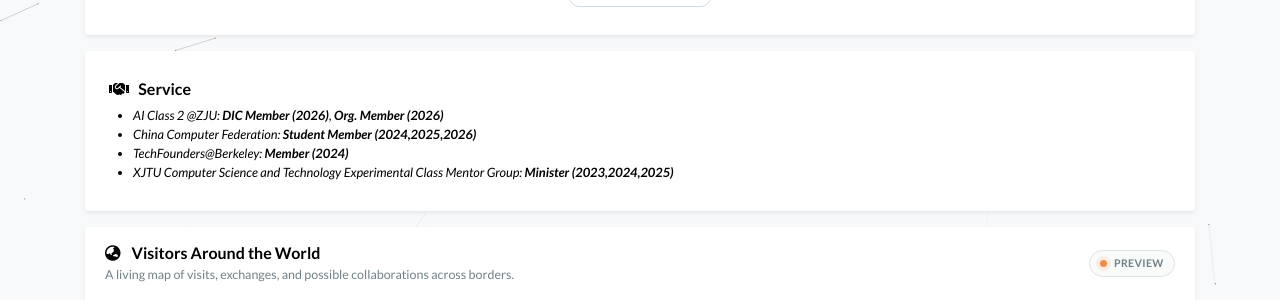
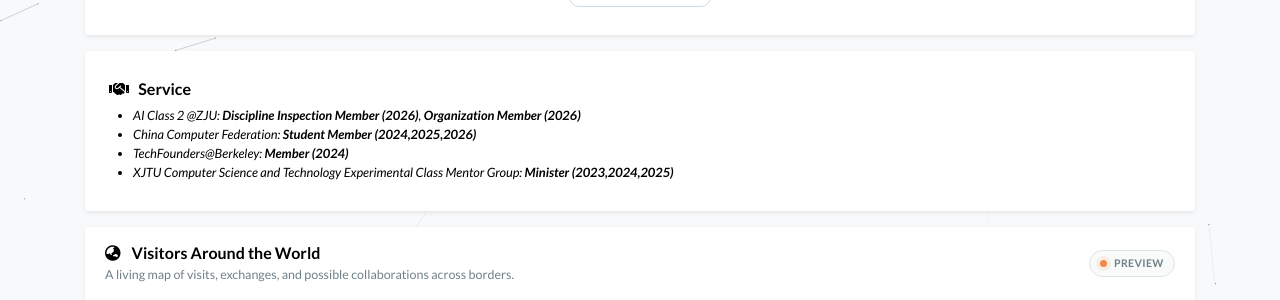
Before and after one commit to Shengxiang-Lin/Shengxiang-Lin.github.io, a Jekyll site: the page built from index.html, in a window 1280 px wide and 900 px high, scrolled down 1708 px. Shown: the part 263-563 px from the top of the window. Built offline with Jekyll 4.4.1, drawn with Linux system fonts in a browser that asks for light colours; a style sheet for code colours, icons or effects is not loaded.

Commit message:
Update profile.yml

```diff
--- a/_data/profile.yml
+++ b/_data/profile.yml
@@ -118,7 +118,7 @@ experience_zh:
     date: 2024.07 - 2024.09
 
 service:
-  - name: "AI Class 2 @ZJU: <strong>DIC Member (2026)</strong>, <strong>Org. Member (2026)</strong>"
+  - name: "AI Class 2 @ZJU: <strong>Discipline Inspection Member (2026)</strong>, <strong>Organization Member (2026)</strong>"
   - name: "China Computer Federation: <strong>Student Member (2024,2025,2026)</strong>"
   - name: "TechFounders@Berkeley: <strong>Member (2024)</strong>"
   - name: "XJTU Computer Science and Technology Experimental Class Mentor Group: <strong>Minister (2023,2024,2025)</strong>"
```
